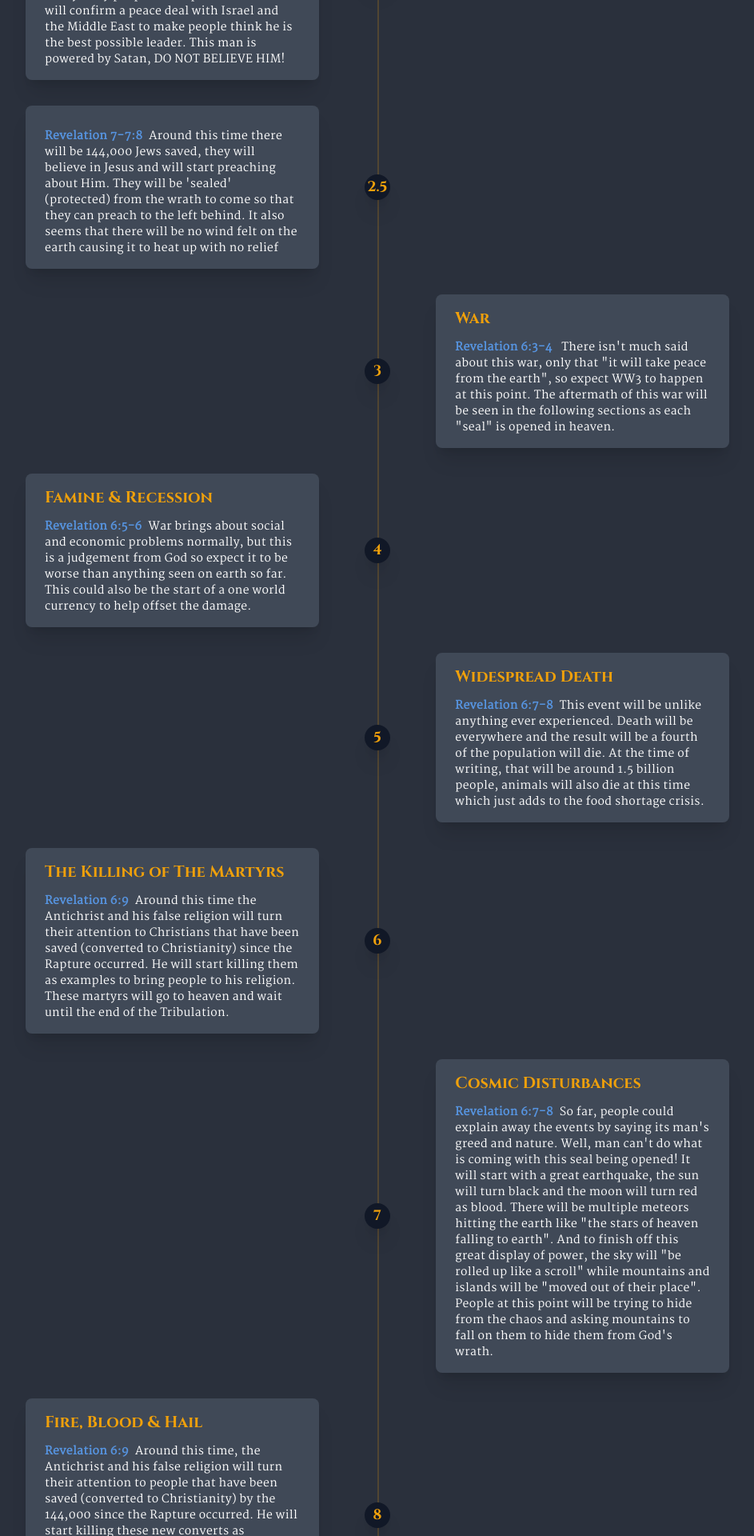
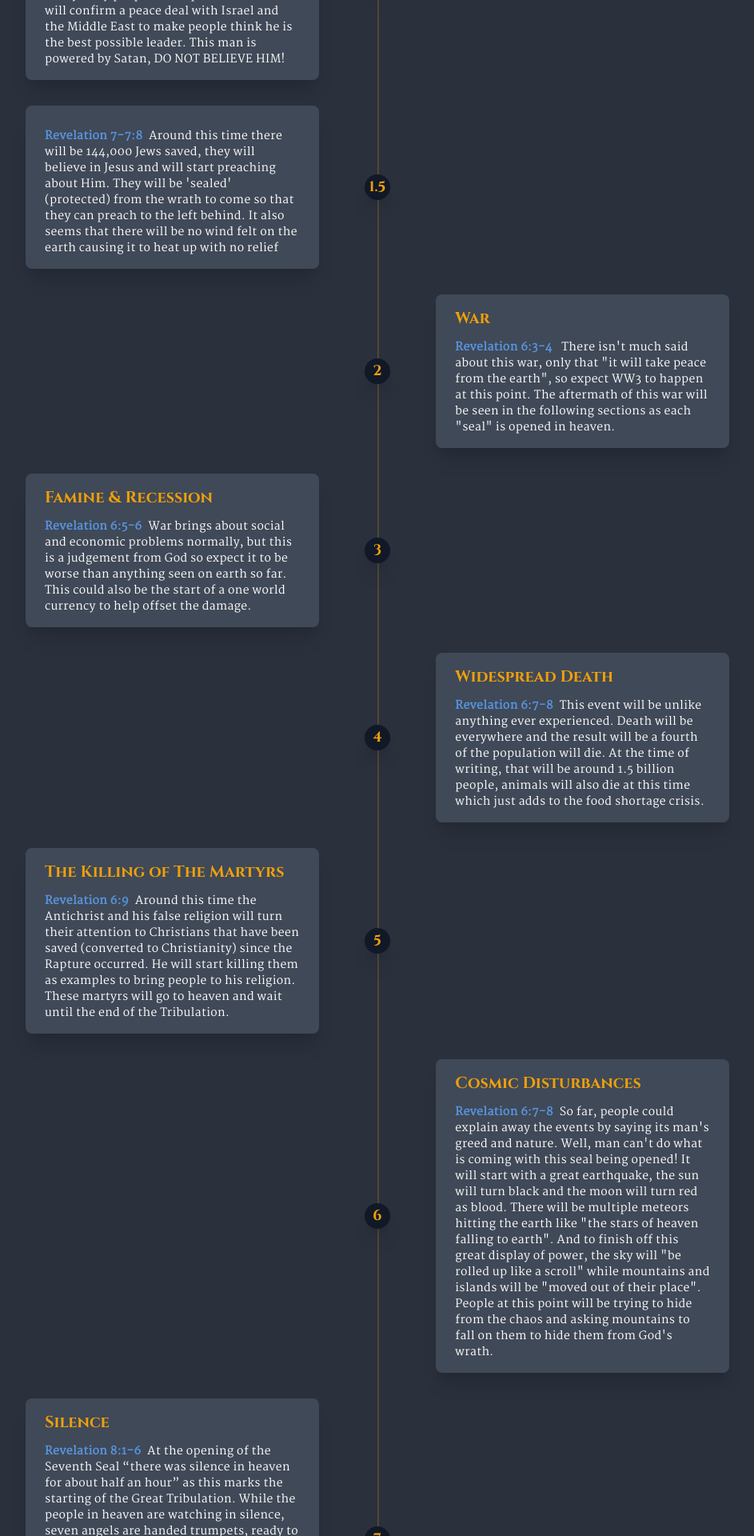
Before and after one commit to RawrBear/theleftbehind, a React (Create React App) app: page / in a window 1280 px wide. Shown: the part 2642-4562 px from the top of the page at 80% size, without its empty margins (168-1111 px from the left). Built offline with nearby package versions, Linux system fonts and the light colour scheme.

Commit message:
Made changes to wording

```diff
--- a/src/components/Timeline/Bowls.jsx
+++ b/src/components/Timeline/Bowls.jsx
@@ -31,7 +31,7 @@ export default function Bowls() {
                                 The first bowl is poured out and “ugly,
                                 festering and harmful sores” will break out on
                                 the people that have the mark of the beast.
-                                Those who re marked by God will be spared from
+                                Those who are marked by God will be spared from
                                 this punishment.
                             </>
                         }
--- a/src/components/Timeline/Seals.jsx
+++ b/src/components/Timeline/Seals.jsx
@@ -19,7 +19,7 @@ export default function Seals() {
 
                     {/* <!-- Start Rapture --> */}
                     <RightLabel
-                        number={"1"}
+                        number={" "}
                         title={"Rapture / Disappearance"}
                         content={
                             <>
@@ -61,7 +61,7 @@ export default function Seals() {
                     {/*  <!-- Start first Seal (Left) --> */}
 
                     <LeftLabel
-                        number={"2"}
+                        number={"1"}
                         title={"The Antichrist"}
                         content={
                             <>
@@ -84,7 +84,7 @@ export default function Seals() {
                     />
 
                     <LeftLabel
-                        number={"2.5"}
+                        number={"1.5"}
                         title={""}
                         content={
                             <>
@@ -107,7 +107,7 @@ export default function Seals() {
 
                     {/* Start second seal (Right) */}
                     <RightLabel
-                        number={"3"}
+                        number={"2"}
                         title={"War"}
                         content={
                             <>
@@ -129,7 +129,7 @@ export default function Seals() {
 
                     {/* Start third seal (Left) */}
                     <LeftLabel
-                        number={"4"}
+                        number={"3"}
                         title={"Famine & Recession "}
                         content={
                             <>
@@ -150,7 +150,7 @@ export default function Seals() {
 
                     {/* Start fourth seal (Right) */}
                     <RightLabel
-                        number={"5"}
+                        number={"4"}
                         title={"Widespread Death"}
                         content={
                             <>
@@ -173,7 +173,7 @@ export default function Seals() {
 
                     {/* Start fifth seal (Left) */}
                     <LeftLabel
-                        number={"6"}
+                        number={"5"}
                         title={"The Killing of The Martyrs"}
                         content={
                             <>
@@ -196,7 +196,7 @@ export default function Seals() {
 
                     {/* Start sixth seal (Right) */}
                     <RightLabel
-                        number={"7"}
+                        number={"6"}
                         title={"Cosmic Disturbances"}
                         content={
                             <>
@@ -226,24 +226,28 @@ export default function Seals() {
 
                     {/* Start seventh seal (Left) */}
                     <LeftLabel
-                        number={"8"}
-                        title={"Fire, Blood & Hail"}
+                        number={"7"}
+                        title={"Silence"}
                         content={
                             <>
-                                Around this time, the Antichrist and his false
-                                religion will turn their attention to people
-                                that have been saved (converted to Christianity)
-                                by the 144,000 since the Rapture occurred. He
-                                will start killing these new converts as
-                                examples to bring people to his religion. These
-                                martyrs will go to heaven and wait until the end
-                                of the Tribulation. This is the last seal and
-                                the trumpets start the "Great Tribulation"
+                                At the opening of the Seventh Seal “there was
+                                silence in heaven for about half an hour” as
+                                this marks the starting of the Great
+                                Tribulation. While the people in heaven are
+                                watching in silence, seven angels are handed
+                                trumpets, ready to start the next set of
+                                judgements. <br /> <br />
+                                Another angel takes a censer filled with "much
+                                incense" and burns it, signifying the prayers
+                                made to God. The same angel then fills the
+                                censer wil fire from God's altar and throws it
+                                at the earth. This causes an earthquake, thunder
+                                and lightning.
                             </>
                         }
-                        verse={" Revelation 6:9"}
+                        verse={" Revelation 8:1-6"}
                         verseLink={
-                            "https://www.biblegateway.com/passage/?search=Revelation+6%3A9&version=NKJV"
+                            "https://www.biblegateway.com/passage/?search=Revelation+8%3A1-6&version=NKJV"
                         }
                         color={"text-secondary"}
                     />
```
